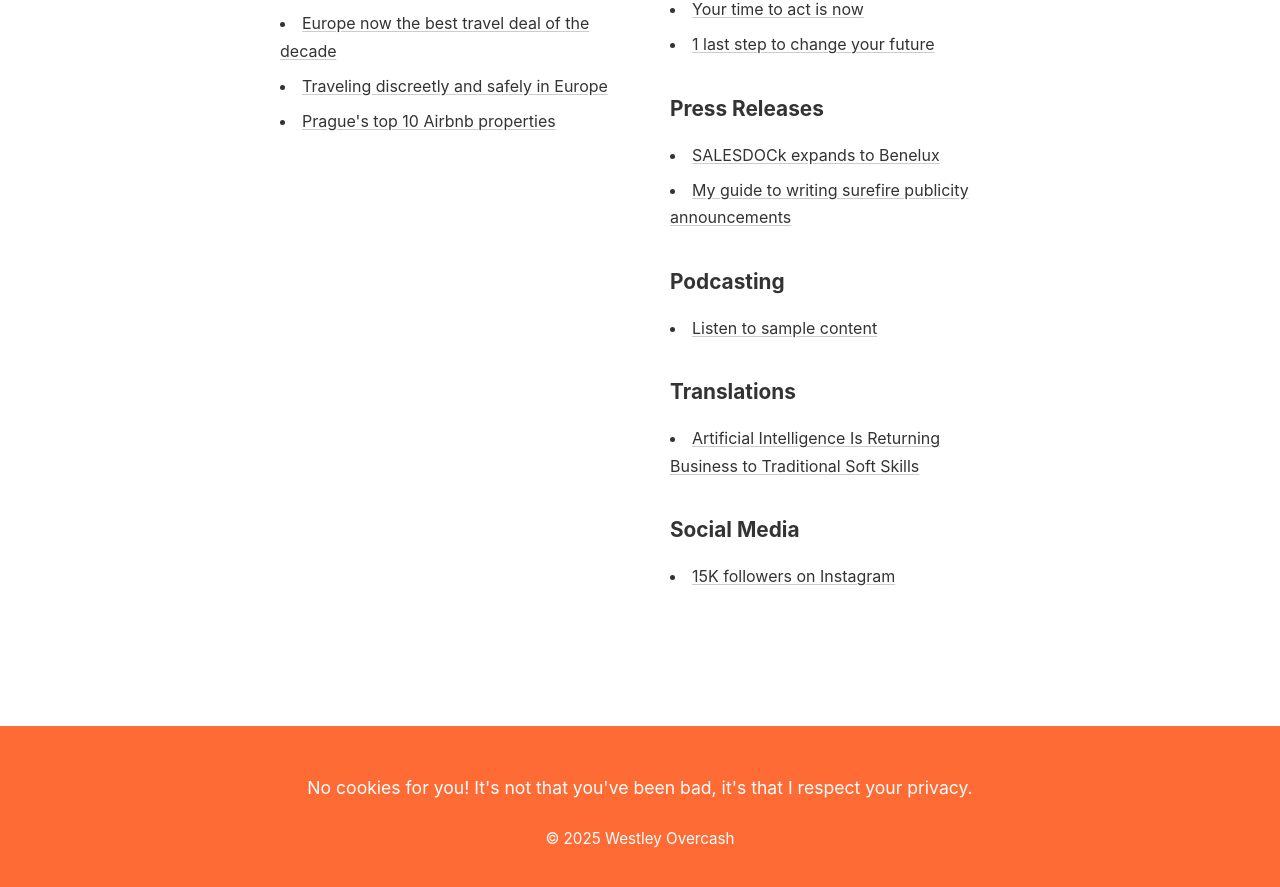
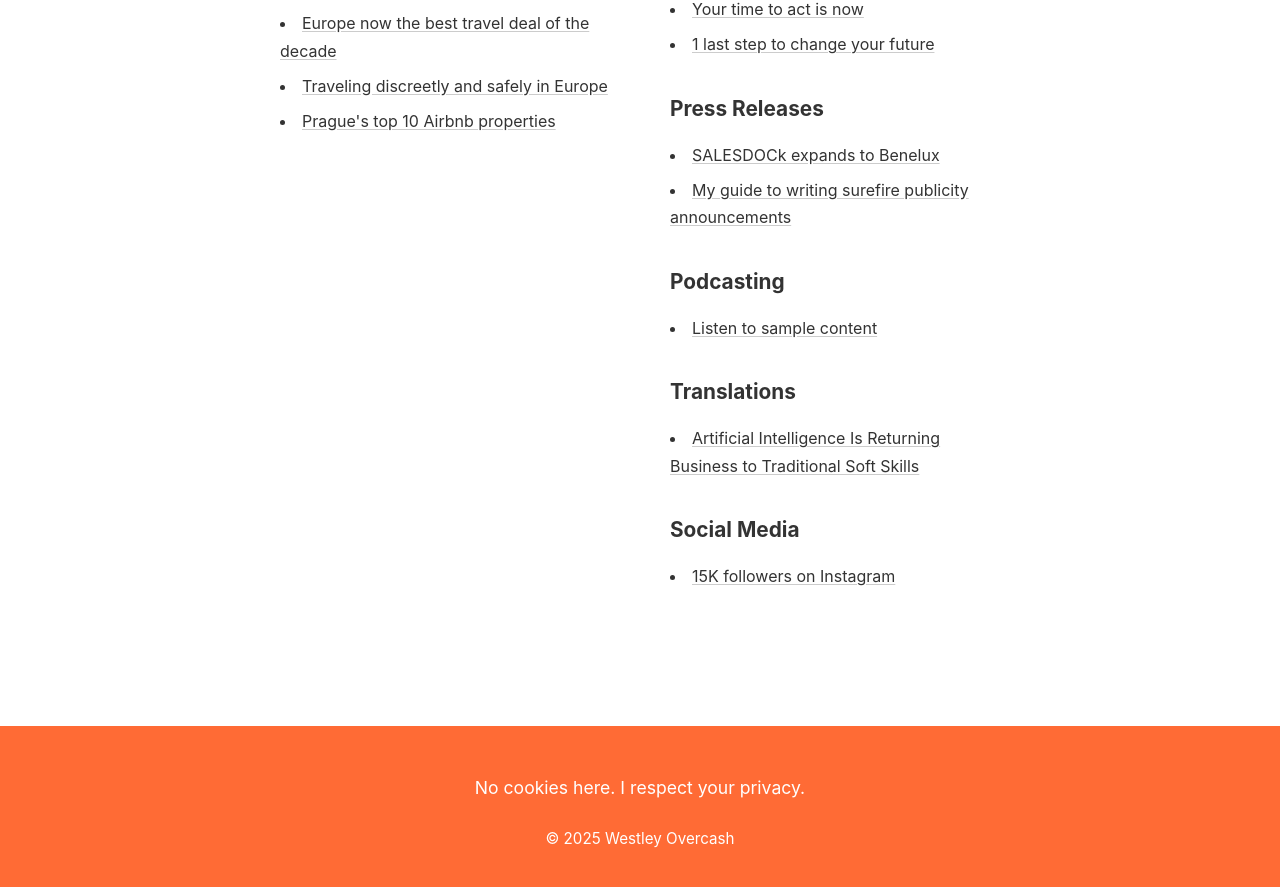
Before and after one commit to westleyovercash/westleyovercash.github.io, a Jekyll site: the page built from index.md, in a window 1280 px wide and 900 px high, scrolled down 2182 px. Shown: the top 887 px of the window. Built offline with Jekyll 4.4.1, drawn with Linux system fonts in a browser that asks for light colours.

Commit message:
Update default.html

```diff
--- a/_layouts/default.html
+++ b/_layouts/default.html
@@ -200,7 +200,7 @@
 
   <footer>
     <p style="font-size: 1.1rem; margin-bottom: 1.5rem; line-height: 1.6;">
-      No cookies for you! It's not that you've been bad, it's that I respect your privacy.
+      No cookies here. I respect your privacy.
     </p>
     <p style="margin: 0; font-size: 0.95rem;">© 2025 Westley Overcash</p>
   </footer>
```
